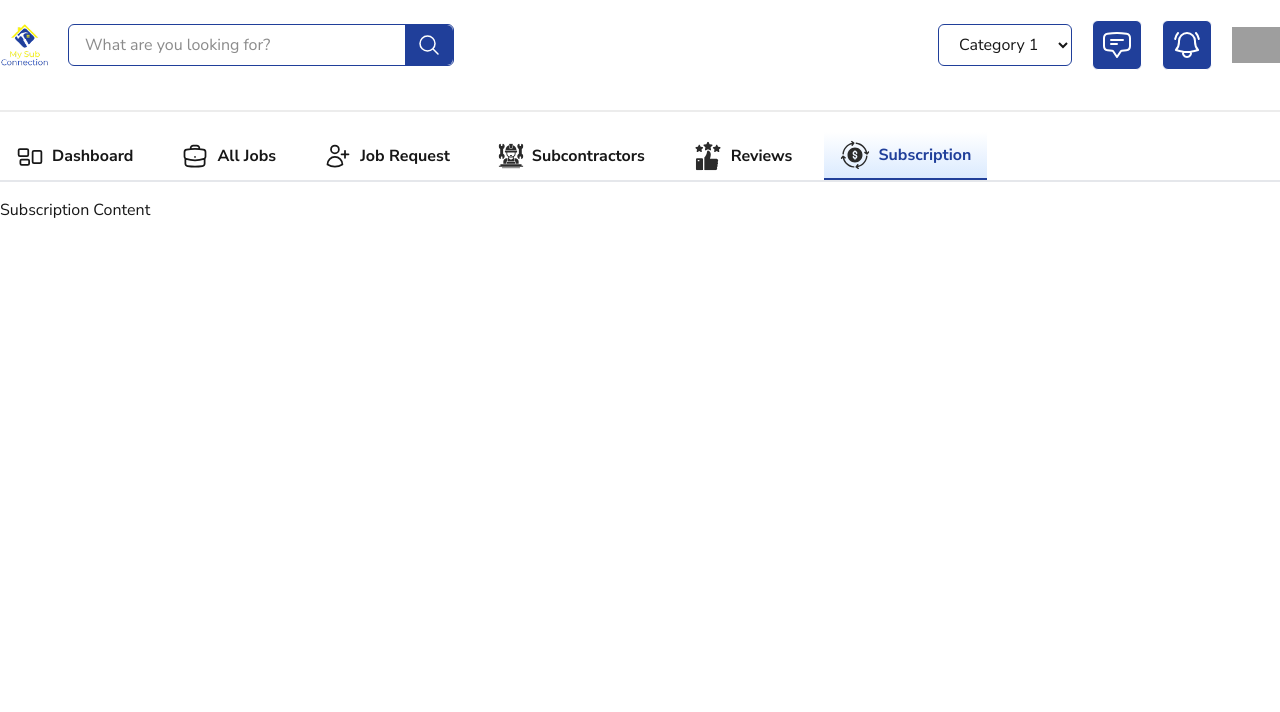
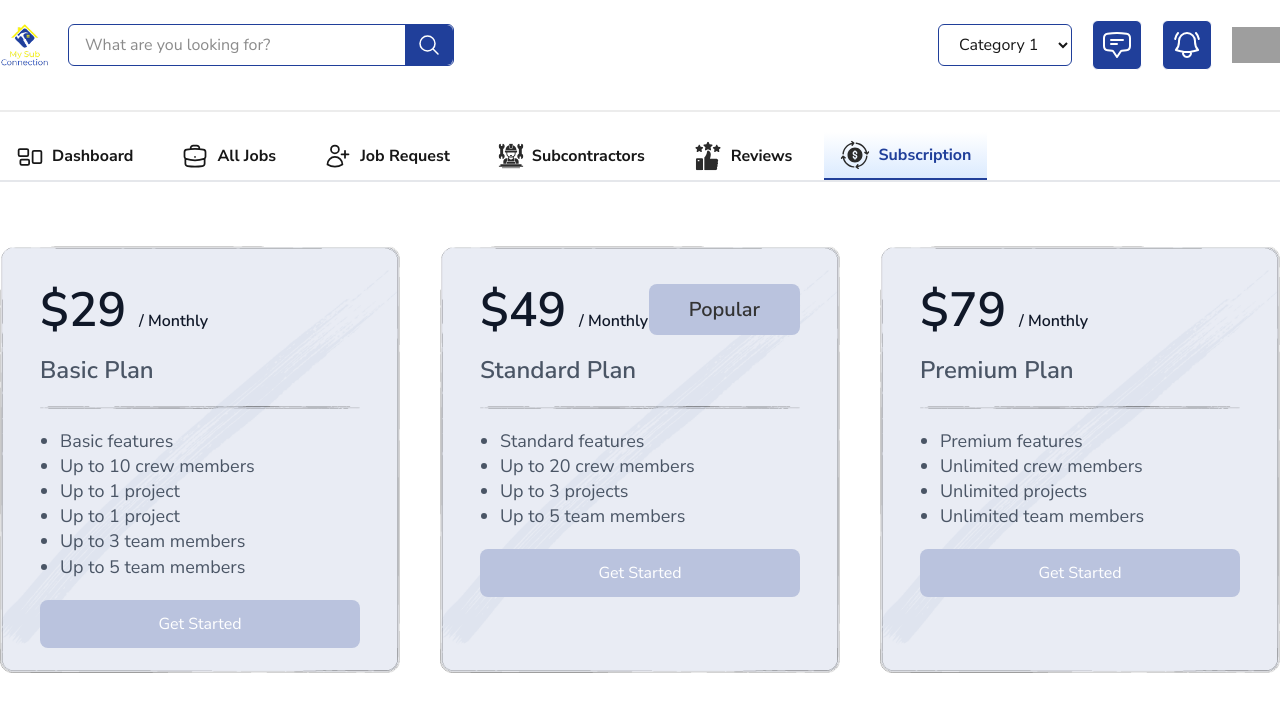
Before and after one commit to sparktechagency/Custom-Website-Spark-flow, a Next.js app: page /contractor in a window 1280 px wide. Both pictures are taken after a click on the button "Subscription". Shown: the top 712 px of the page. Built offline with nearby package versions, Linux system fonts and the light colour scheme; grey boxes are pictures that could not be loaded.

Commit message:
add subscription page

```diff
--- /dev/null
+++ b/src/Components/Contractor/ContractorSubscription.js
@@ -0,0 +1,82 @@
+
+
+'use client';
+import React, { useState, useEffect } from 'react';
+
+const ContractorSubscription = () => {
+    // State for tab selection
+    const [activeTab, setActiveTab] = useState('contractor');
+    const [animationClass, setAnimationClass] = useState('');
+
+    // Subscription data for Contractor and Subcontractor
+    const subscriptionData = {
+        contractor: [
+            {
+                id: 1, name: 'Basic Plan', price: '$29', duration: 'Monthly', features:
+                    ['Basic features',
+                        'Up to 10 crew members',
+                        'Up to 1 project',
+                        'Up to 1 project',
+                        'Up to 3 team members', 'Up to 5 team members'],
+                isPopuler: false
+            },
+            {
+                id: 2, name: 'Standard Plan', price: '$49', duration: 'Monthly', features: ['Standard features', 'Up to 20 crew members', 'Up to 3 projects', 'Up to 5 team members'],
+                isPopuler: true
+            },
+            {
+                id: 3, name: 'Premium Plan', price: '$79', duration: 'Monthly', features: ['Premium features', 'Unlimited crew members', 'Unlimited projects', 'Unlimited team members'],
+                isPopuler: false
+            },
+        ]
+
+    };
+
+    // Handle tab click
+    const handleTabClick = (tab) => {
+        setActiveTab(tab);
+    };
+
+    // Reset animation when the active tab changes
+    useEffect(() => {
+        setAnimationClass('rotate-y-360 ease-in-out duration-[900ms]');
+        const timer = setTimeout(() => {
+            setAnimationClass(''); // Reset animation after it's done
+        }, 500); // Matches the animation duration
+
+        return () => clearTimeout(timer); // Cleanup timeout on tab change
+    }, [activeTab]); // Run when activeTab changes
+
+    return (
+        <section className='container xl:px-0 px-5 py-8 md:py-12'>
+
+
+            {/* Subscription Options */}
+            <div className='grid lg:grid-cols-2 xl:grid-cols-3 xl:gap-10 gap-5'>
+                {subscriptionData[activeTab].map((plan) => (
+                    <div key={plan.id} className={`relative flex ${animationClass}`}>
+                        <img className='w-full lg:h-full h-[530px] relative' src="/Images/Home/subscriptions-bg.png" alt="" />
+                        <div className='absolute top-0 left-0 p-10'>
+                            <div className='flex items-center justify-between'>
+                                <p className='text-5xl font-semibold text-gray-900'>{plan.price} <span className='text-base'>/ {plan.duration}</span></p>
+                                <span>
+                                    {plan?.isPopuler && <span className=' bg-[#bac3de] text-[#333] text-xl font-semibold px-10 py-3 rounded-lg'>Popular</span>}
+                                </span>
+                            </div>
+                            <h3 className='text-2xl my-5 font-semibold text-gray-600'>{plan.name}</h3>
+                            <img className='w-full' src="/Images/Home/sub-line.png" alt="" />
+                            <ul className='list-disc ml-5 mt-5 '>
+                                {plan.features.map((feature, index) => (
+                                    <li key={index} className='text-lg leading-[1.4] text-gray-600'>{feature}</li>
+                                ))}
+                            </ul>
+                            <button className='px-10 py-3 mt-5 text-white bg-[#bac3de] hover:bg-[#203f9a] cursor-pointer duration-300 w-full rounded-lg '>Get Started</button>
+                        </div>
+                    </div>
+                ))}
+            </div>
+        </section>
+    );
+};
+
+export default ContractorSubscription;
--- a/src/app/(contractor)/contractor/page.js
+++ b/src/app/(contractor)/contractor/page.js
@@ -4,6 +4,7 @@ import ContractorDashboard from '@/Components/Contractor/ContractorDashboard';
 import JobRequest from '@/Components/Contractor/ContractorJobRequest ';
 import ContractorReciews from '@/Components/Contractor/ContractorReciews';
 import Subcontractors from '@/Components/Contractor/ContractorSubcontractors';
+import ContractorSubscription from '@/Components/Contractor/ContractorSubscription';
 import icons from '@/icons/icon';
 import React, { useState } from 'react';
 
@@ -65,7 +66,7 @@ const Page = () => {
                 {activeTab === 'jobRequest' && <JobRequest />}
                 {activeTab === 'subcontractors' && <Subcontractors />}
                 {activeTab === 'reviews' && <ContractorReciews />}
-                {activeTab === 'subscription' && <div>Subscription Content</div>}
+                {activeTab === 'subscription' && <ContractorSubscription />}
             </div>
         </section>
     );
```
